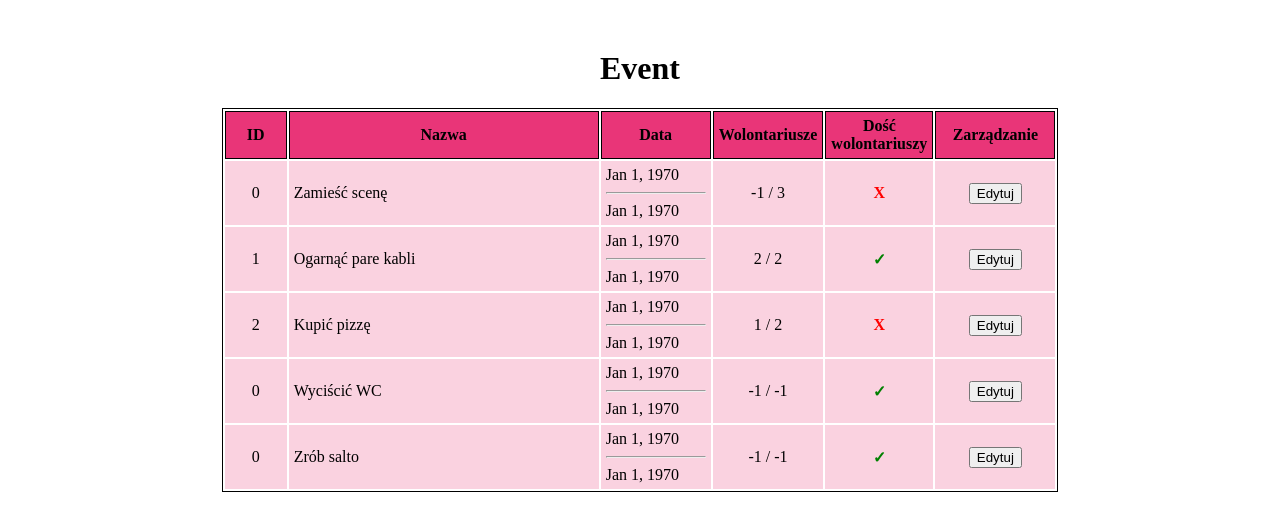
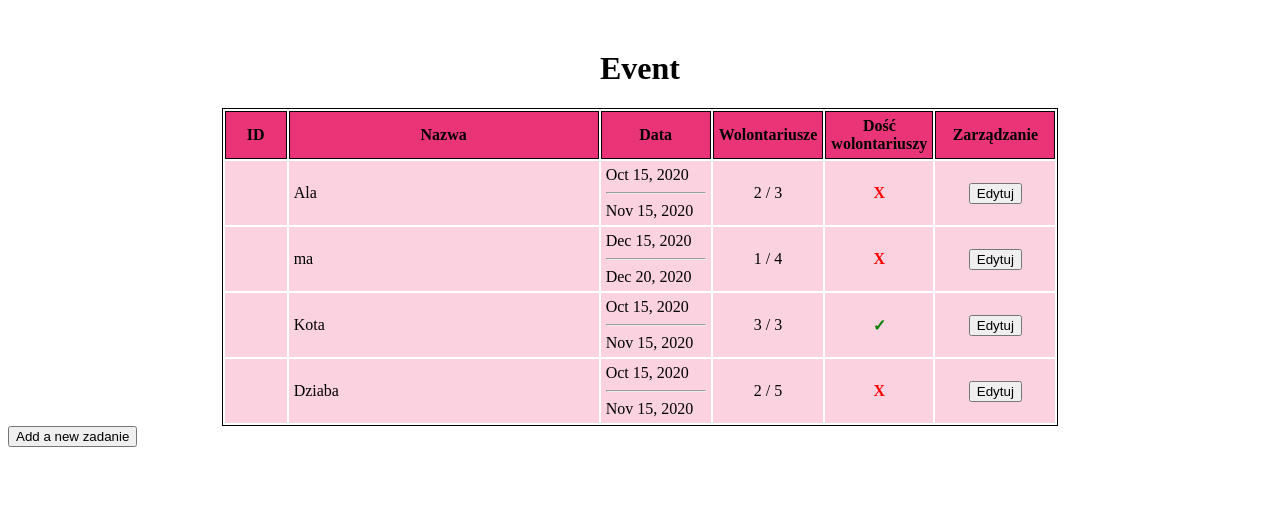
Before and after one commit to kacperbochan/Evencik, an Angular app: page /event in a window 1280 px wide. Shown: the top 530 px of the page. Built offline with nearby package versions, Linux system fonts and the light colour scheme; data requests are answered from the project's data file.

Commit message:
add json

```diff
--- /dev/null
+++ b/db.json
@@ -0,0 +1,73 @@
+{
+  "zadania": [
+    {
+    "nazwa": "Ala",
+    "wolontariuszeWymagani": 3,
+    "wolontariuszeObecni": 2,
+    "czasPoczatek": "2020-10-15",
+    "czasKoniec": "2020-11-15"
+    },
+    {
+    "nazwa": "ma",
+    "wolontariuszeWymagani": 4,
+    "wolontariuszeObecni": 1,
+    "czasPoczatek": "2020-12-15",
+    "czasKoniec": "2020-12-20"
+    },
+    {
+    "nazwa": "Kota",
+    "wolontariuszeWymagani": 3,
+    "wolontariuszeObecni": 3,
+    "czasPoczatek": "2020-10-15",
+    "czasKoniec": "2020-11-15"
+    },
+    {
+    "nazwa": "Dziaba",
+    "wolontariuszeWymagani": 5,
+    "wolontariuszeObecni": 2,
+    "czasPoczatek": "2020-10-15",
+    "czasKoniec": "2020-11-15"
+    }
+  ],
+
+  "wolontariusze": [
+      {
+        "imie": "Kacper",
+        "nazwisko": "Bochan",
+        "telefon": 508672122,
+        "wiek": 22
+      },
+      {
+        "imie": "Krzysztof",
+        "nazwisko": "Szwabowski",
+        "telefon": 666999888,
+        "wiek": 21
+      },
+      {
+        "imie": "Kamila",
+        "nazwisko": "Adamska",
+        "telefon": 334147245,
+        "wiek": 23
+      },
+      {
+        "imie": "Patrycja",
+        "nazwisko": "Biryło",
+        "telefon": 467086245,
+        "wiek": 21
+      },
+      {
+        "imie": "Kamil",
+        "nazwisko": "Duda",
+        "telefon": 535846246,
+        "wiek": 25
+      },
+      {
+        "imie": "Mama",
+        "nazwisko": "Muminka",
+        "telefon": 534653385,
+        "wiek": 12
+      }
+
+  ]
+
+}
--- a/package.json
+++ b/package.json
@@ -5,6 +5,7 @@
     "ng": "ng",
     "start": "ng serve",
     "build": "ng build",
+    "json:server": "json-server --watch db.json",
     "watch": "ng build --watch --configuration development",
     "test": "ng test"
   },
--- a/src/app/event/event.component.html
+++ b/src/app/event/event.component.html
@@ -10,8 +10,10 @@
       <th>Zarządzanie</th>
     </tr>
     <ng-container>
-      <tr app-zadanie *ngFor="let zadanie of Events" [zadanie]="zadanie"></tr>
+      <tr app-zadanie *ngFor="let zadanie of zadania" [zadanie]="zadanie"></tr>
     </ng-container>
 
   </table>
+  <button (click)="addZadanie()">Add a new zadanie</button>
+
 </div>
--- a/src/app/event/event.component.ts
+++ b/src/app/event/event.component.ts
@@ -12,26 +12,30 @@ export class EventComponent implements OnInit {
   zadania:Zadanie[]=[];
   selected: number = -1;
 
-  constructor(zadaniaService: ZadaniaService) {
+  constructor(private zadaniaService: ZadaniaService) {
     zadaniaService.getZadaniaAsynch().subscribe(data=>this.zadania=data);
   }
 
-  Events = new Array(
+  /*Events = new Array(
     new Zadanie("Zamieść scenę", 3),
     new Zadanie("Ogarnąć pare kabli", 2, 2),
     new Zadanie("Kupić pizzę", 2,1),
     new Zadanie("Wyciścić WC"),
     new Zadanie("Zrób salto")
   );
+*/
 
 
-
-  ngOnInit() {
-    console.log("Zadania", this.zadania.length,this.zadania);
-  }
+  ngOnInit() {}
 
   selectZadanie(i:number):void{
     this.selected = i;
   }
 
+  addZadanie() {
+    const zadanie = new Zadanie("Ogarnąć pare kabli", 2, 2);
+    this.zadaniaService.addZadanie(zadanie).subscribe(ret => this.zadania.push(zadanie));
+
+  }
+
 }
--- a/src/app/zadania.service.ts
+++ b/src/app/zadania.service.ts
@@ -1,6 +1,8 @@
 import { Injectable } from '@angular/core';
 import { Observable, of } from 'rxjs';
 import { Zadanie } from '../types/Zadanie';
+import { catchError } from 'rxjs/operators';
+import { HttpClient, HttpHeaders } from '@angular/common/http';
 
 @Injectable({
   providedIn: 'root'
@@ -8,10 +10,18 @@ import { Zadanie } from '../types/Zadanie';
 
 export class ZadaniaService {
   zadania:Zadanie[]=[];
+  private url = 'http://localhost:3000/zadania';
 
 
-  constructor() {
+  constructor(private http: HttpClient) {
+    /*
     this.zadania.push(new Zadanie("wypuść kota", 3, 2 ))
+    this.zadania.push(new Zadanie("Zamieść scenę", 3)),
+    this.zadania.push(new Zadanie("Ogarnąć pare kabli", 2, 2)),
+    this.zadania.push(new Zadanie("Kupić pizzę", 2,1)),
+    this.zadania.push(new Zadanie("Wyciścić WC")),
+    this.zadania.push(new Zadanie("Zrób salto"))
+    */
   }
 
   getZadaniaSynch():Zadanie[]{
@@ -19,8 +29,31 @@ export class ZadaniaService {
   }
 
   getZadaniaAsynch():Observable<Zadanie[]>{
-    return of(this.zadania);
+    //return of(this.zadania);
+    return this.http.get<Zadanie[]>(this.url)
+    .pipe(
+      catchError(this.handleError<Zadanie[]>('getZadanie', []))
+    );
+  }
+
+  private handleError<T>(operation = 'operation', result?: T) {
+    return (error: any): Observable<T> => {
+      console.error(operation + ' failed' + error);
+      return of(result as T);
+    };
   }
 
 
+  addZadanie(zadanie: Zadanie): Observable<Zadanie> {
+    const httpOptions = {
+      headers: new HttpHeaders({ 'Content-Type': 'application/json' })
+    };
+    return this.http.post<Zadanie>(this.url, zadanie, httpOptions)
+      .pipe(
+        catchError(this.handleError<Zadanie>('addZadanie'))
+      );
+  }
+
+
+
 }
--- a/src/app/zadanie/zadanie.component.ts
+++ b/src/app/zadanie/zadanie.component.ts
@@ -10,6 +10,7 @@ export class ZadanieComponent implements OnInit {
 
   edit:boolean = false;
   @Input() zadanie: Zadanie;
+
   copy: Zadanie;
 
   constructor() {
```
